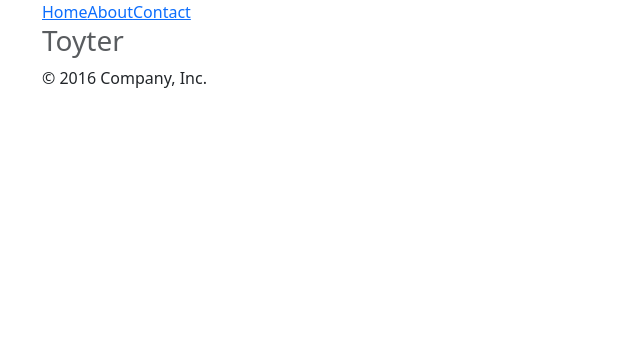
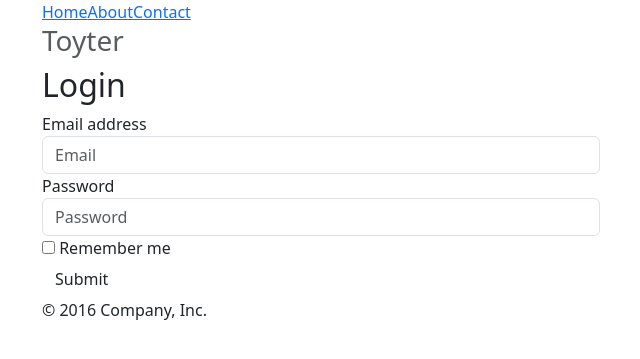
Before and after one commit to Nobre-Lucas/curso-flask-julia-rizza, a Flask app: page /login in a window 1280 px wide. Shown: the top 359 px of the page, without its empty margins (40-680 px from the left). Run offline with Flask 3, Linux system fonts and the light colour scheme; some libraries are stand-ins or nearby versions.

Commit message:
feat: add login form

```diff
--- a/app/controllers/index.py
+++ b/app/controllers/index.py
@@ -4,9 +4,11 @@ from app import app
 
 @app.route("/index/<user>")
 @app.route("/<user>")
+@app.route("/index", defaults={'user':None})
 @app.route("/", defaults={'user':None})
 def index(user):
     if user:
+        user = ", " + user
         return render_template('index.html', user=user)
     else:
         user = ""
--- a/app/controllers/login.py
+++ b/app/controllers/login.py
@@ -1,7 +1,14 @@
 from flask import render_template
 from app import app
 
+from app.models.forms import LoginForm
 
-@app.route("/login")
+
+@app.route('/login', methods=['GET', 'POST'])
 def login():
-    return render_template('base.html')
+    form = LoginForm()
+    if form.validate_on_submit():
+        print(form.username.data)
+        print(form.password.data)
+        return render_template('login.html', form=form)
+    return render_template('login.html', form=form)
--- /dev/null
+++ b/app/models/forms.py
@@ -0,0 +1,9 @@
+from flask_wtf import FlaskForm
+from wtforms import StringField, PasswordField, BooleanField
+from wtforms.validators import DataRequired
+
+
+class LoginForm(FlaskForm):
+    username = StringField("username", validators=[DataRequired()])
+    password = PasswordField("password", validators=[DataRequired()])
+    remember_me = BooleanField("remember_me")
--- a/app/templates/index.html
+++ b/app/templates/index.html
@@ -4,7 +4,7 @@
 
 {% block content %}
 <div class="jumbotron">
-    <h1>Bem vindo ao Toyter {{ user }}!</h1>
+    <h1>Bem vindo ao Toyter{{ user }}!</h1>
     <p class="lead">Cras justo odio, dapibus ac facilisis in, egestas eget quam. Fusce dapibus, tellus ac cursus commodo, tortor mauris condimentum nibh, ut fermentum massa justo sit amet risus.</p>
     <p><a class="btn btn-lg btn-success" href="#" role="button">Sign up today</a></p>
   </div>
--- /dev/null
+++ b/app/templates/login.html
@@ -0,0 +1,27 @@
+{% extends 'base.html' %}
+
+{% block content %}
+
+<h2>Login</h2>
+
+<div class="col-md-6 col-offset-md-4">
+    <form action="" method="POST">
+        {{  form.csrf_token }}
+        <div class="form-group">
+            <label">Email address</label>
+                {{ form.username(class="form-control", placeholder="Email") }}
+        </div>
+        <div class="form-group">
+            <label>Password</label>
+            {{ form.password(class="form-control", placeholder="Password") }}
+        </div>
+        <div class="checkbox">
+            <label>
+                {{ form.remember_me }} Remember me
+            </label>
+        </div>
+        <button type="submit" class="btn btn-default">Submit</button>
+    </form>
+</div>
+
+{% endblock %}
```
Also changed, not shown: 1 other file.
